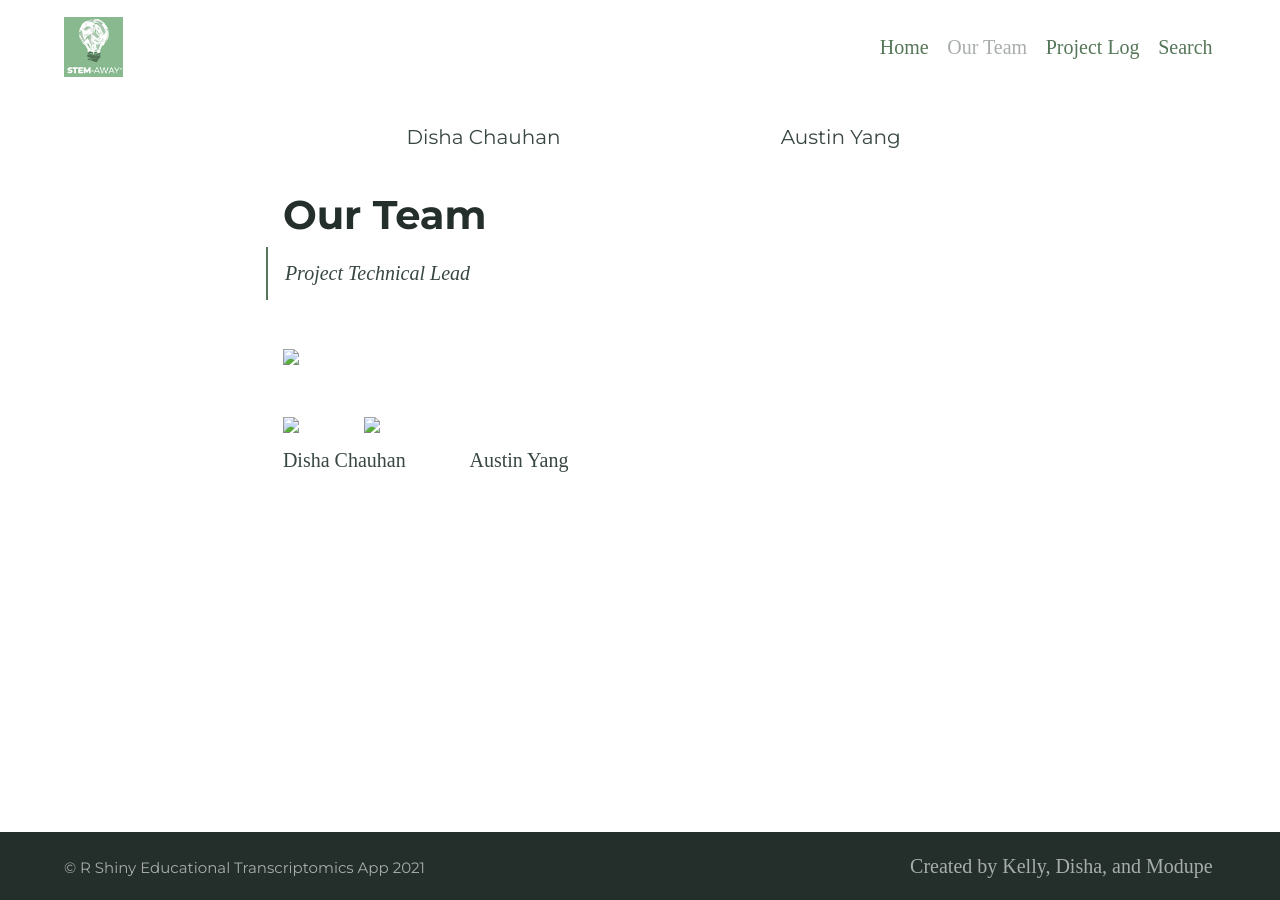
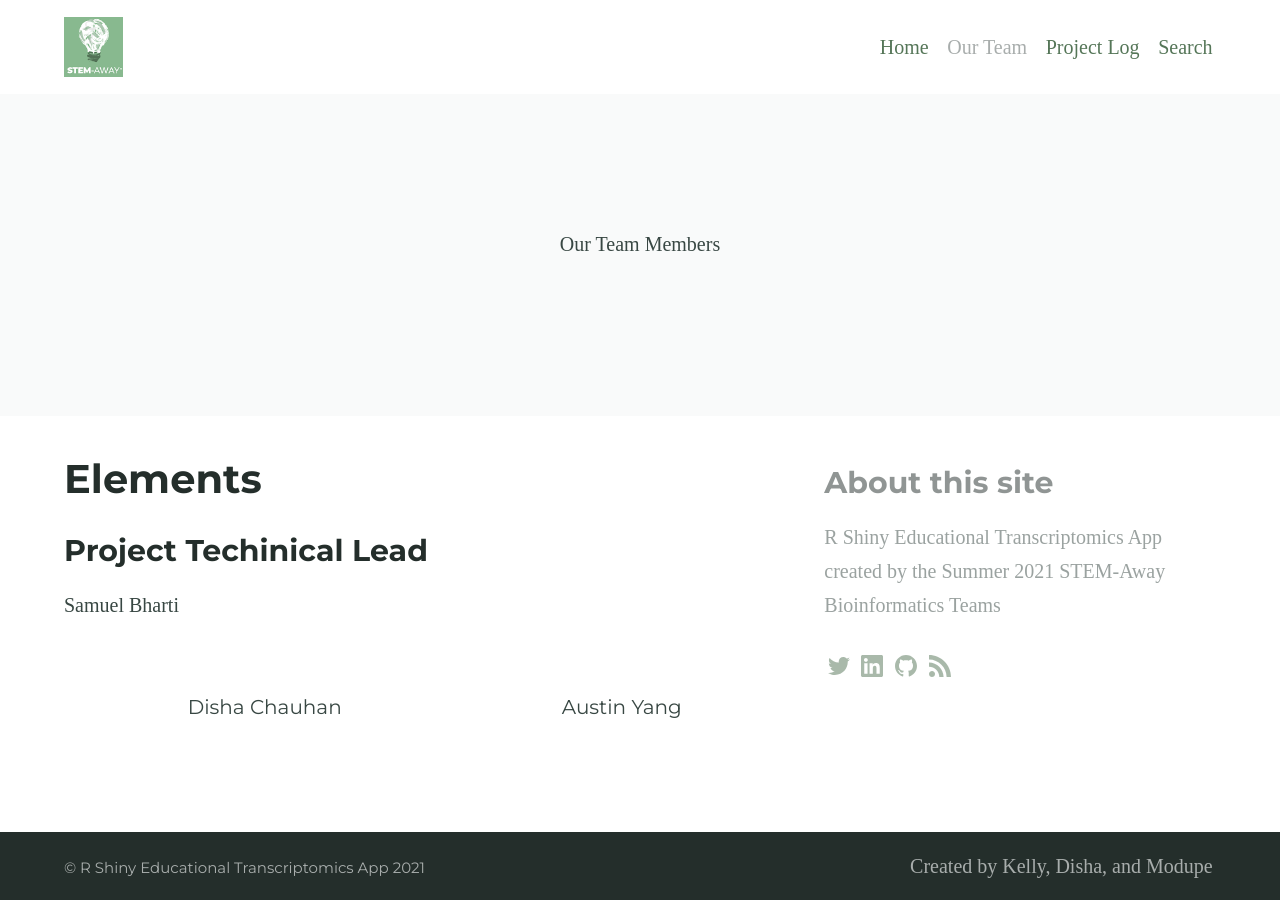
Before and after one commit to BI-STEM-Away/sMAP_dev, a Jekyll site: the page built from ourTeam.md, in a window 1280 px wide. Built offline with Jekyll 4.4.1, drawn with Linux system fonts in a browser that asks for light colours; our own code applies the rules of GitHub Pages for plain Markdown files.

Commit message:
Update ourTeam.md

```diff
--- a/ourTeam.md
+++ b/ourTeam.md
@@ -1,19 +1,18 @@
+---
+title: Elements
+feature_text: |
+  Our Team Members
+feature_image: "https://bi-stem-away.github.io/shiny_app_dev/Banner.png"
+excerpt: "Our Team Members"
+aside: true
+---
+
+### Project Techinical Lead
+
+Samuel Bharti
+![](https://bi-stem-away.github.io/shiny_app_dev/Logo.png)
+
+
 Disha Chauhan              |  Austin Yang
 :-------------------------:|:-------------------------:
 ![](https://bi-stem-away.github.io/shiny_app_dev/Logo.png)  |  ![](https://bi-stem-away.github.io/shiny_app_dev/Logo.png)
-
-
-
-# Our Team
-
-> Project Technical Lead
-
-<p float="left">
-  <img src="https://bi-stem-away.github.io/shiny_app_dev/Logo.png" Caption="Member Name" width="150" />
-</p>
-
-<p float="left">
-  <img src="https://bi-stem-away.github.io/shiny_app_dev/Logo.png" width="150" /> &nbsp; &nbsp; &nbsp; &nbsp; &nbsp; &nbsp;
-  <img src="https://bi-stem-away.github.io/shiny_app_dev/Logo.png" width="150" /> <br>
-  Disha Chauhan  &nbsp; &nbsp; &nbsp; &nbsp; &nbsp; &nbsp; Austin Yang
-</p>
```
